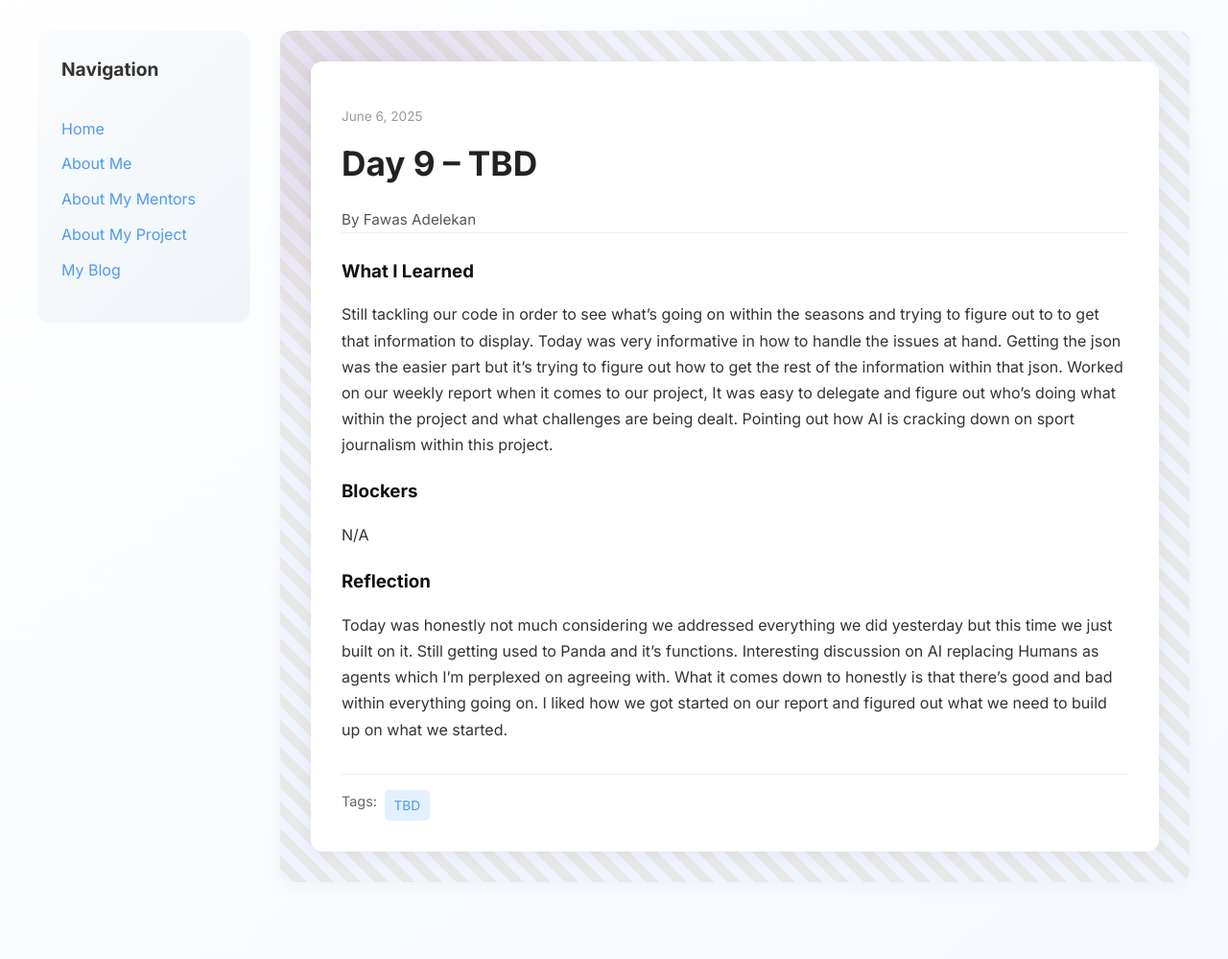
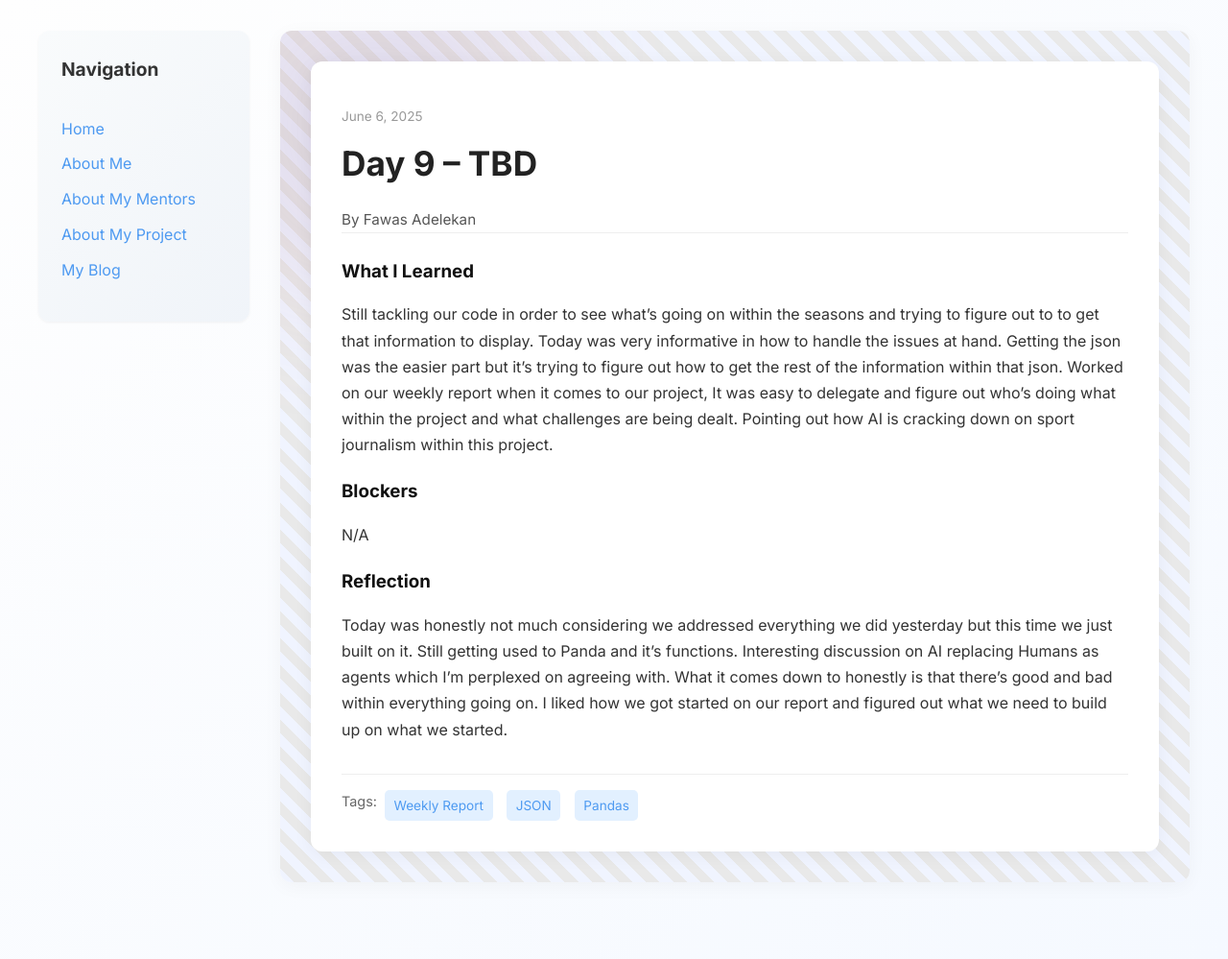
Before and after one commit to ForrestAj/ForrestAj.github.io, a Jekyll site: the page built from _posts/2025-06-06-day-9.md, in a window 1280 px wide. Shown: the whole page at 96% size. Built offline with Jekyll 4.4.1, drawn with Linux system fonts in a browser that asks for light colours.

Commit message:
Update 2025-06-06-day-9.md

```diff
--- a/_posts/2025-06-06-day-9.md
+++ b/_posts/2025-06-06-day-9.md
@@ -4,7 +4,7 @@
 date: 2025-06-06
 author: Fawas Adelekan
 permalink: /day9.html
-tags: ["TBD",]
+tags: ["Weekly Report", "JSON", "Pandas"]
 
 what_i_learned: |
   Still tackling our code in order to see what's going on within the seasons and trying to figure out to to get that information to display. Today was very informative in how to handle the issues at hand. Getting the json was the easier part but it's trying to figure out how to get the rest of the information within that json. Worked on our weekly report when it comes to our project, It was easy to delegate and figure out who's doing what within the project and what challenges are being dealt. Pointing out how AI is cracking down on sport journalism within this project.
```
